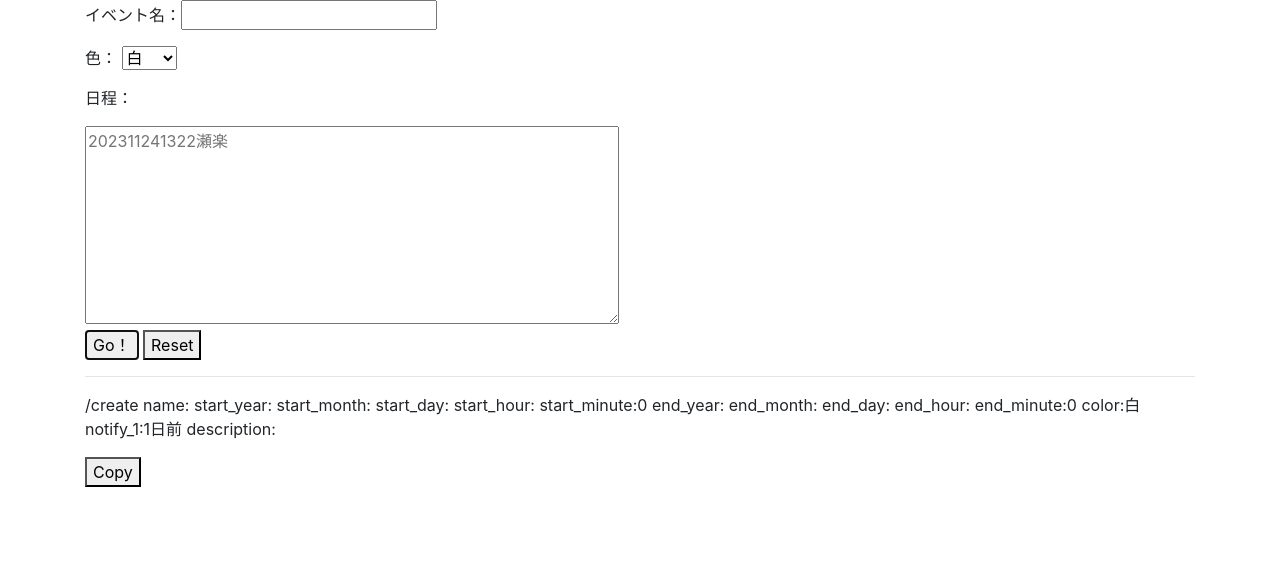
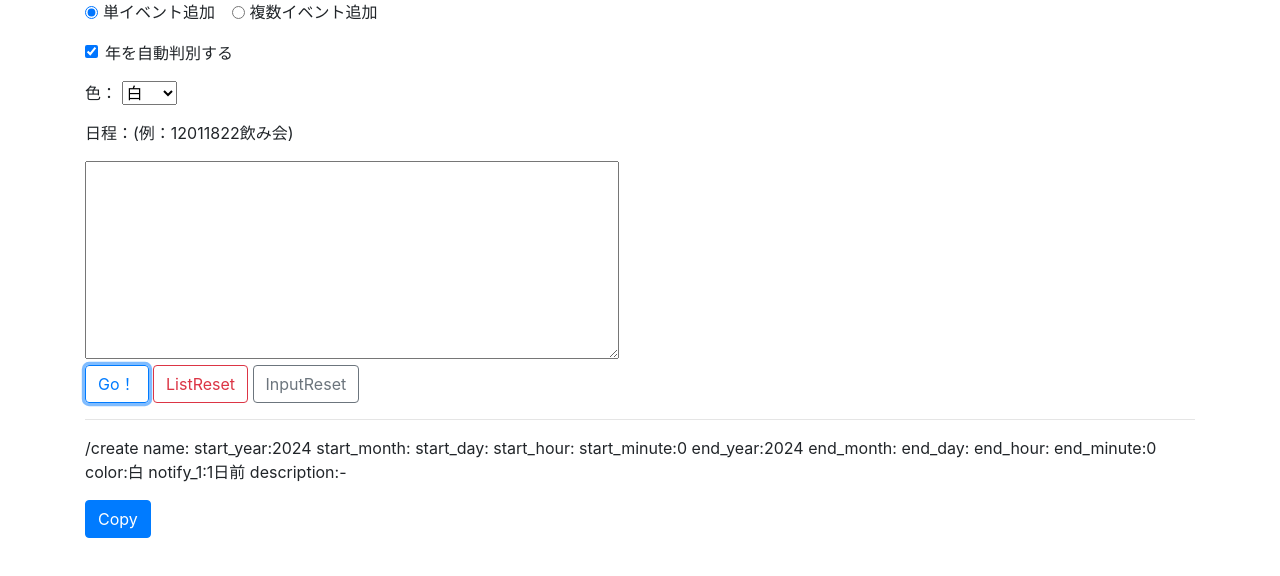
Before and after one commit to yuymn/discalendar_tool, a plain HTML site: page index.html in a window 1280 px wide. Both pictures are taken after a click on the button "Go！". Drawn offline with nearby package versions, Linux system fonts and the light colour scheme.

Commit message:
iroirokairyo

```diff
--- a/index.html
+++ b/index.html
@@ -6,6 +6,7 @@
 		<meta name="viewport" content="width=device-width,initial-scale=1.0">
 		<script src="https://code.jquery.com/jquery-3.7.1.min.js"></script>
 		<script src='js/bootstrap.bundle.js'></script>
+		<script src='js/script.js'></script>
 		<link rel='stylesheet' href='css/bootstrap.css'>
 		<link rel='stylesheet' href='css/style.css'>
 	</head>
@@ -14,7 +15,25 @@
 			<header>
 			</header>
 			<main>
-				<div>
+				<div class="mb-3">
+					<div class="form-check form-check-inline">
+						<input class="form-check-input" type="radio" name="mode" id="mode1" value="1" checked>
+						<label class="form-check-label" for="mode1">単イベント追加</label>
+					  </div>
+					  <div class="form-check form-check-inline">
+						<input class="form-check-input" type="radio" name="mode" id="mode2" value="2">
+						<label class="form-check-label" for="mode2">複数イベント追加</label>
+					  </div>
+				</div>
+				<div class="mb-3">
+					<div class="form-check">
+						<input class="form-check-input" type="checkbox" value="1" id="yearCheck" checked>
+						<label class="form-check-label" for="yearCheck">
+						  年を自動判別する
+						</label>
+					  </div>
+				</div>
+				<div id="eventNameArea">
 					<p>イベント名：<input type="text" name="eventName" id="eventName"></p>
 				</div>
 				<div>
@@ -33,12 +52,13 @@
 					</select>
 					</p>
 				</div>
-				<div><p>日程：</p>
-					<textarea rows="8" cols="50" name="schedule" id="schedule" placeholder="202311241322瀬楽"></textarea>
+				<div><p>日程：<span id="inputExample"></span></p>
+					<textarea rows="8" cols="50" name="schedule" id="schedule" placeholder=""></textarea>
 				</div>
 				<div>
-					<button name="execBtn" id="execBtn">Go！</button>
-					<button name="resetBtn" id="resetBtn">Reset</button>
+					<button class="btn btn-outline-primary" name="execBtn" id="execBtn">Go！</button>
+					<button class="btn btn-outline-danger" name="listResetBtn" id="listResetBtn">ListReset</button>
+					<button class="btn btn-outline-secondary" name="inputResetBtn" id="inputResetBtn">InputReset</button>
 				</div>
 				<hr>
 				<div id="resultArea">
@@ -50,39 +70,4 @@
 		</div>
 
 	</body>
-	<script>
-		$('#execBtn').click(function(){
-			const eventName = $('#eventName').val();
-			const color = $('#color').val();
-			let inputText = $('#schedule').val();
-			let array = textSplit(inputText);
-			for (let i = 0; i < array.length; ++i) {
-  				let year = array[i].substr(0,4);
-				let month = array[i].substr(4,2);
-				let day = array[i].substr(6,2);
-				let start = array[i].substr(8,2);
-				let end = array[i].substr(10,2);
-				let place = array[i].substr(12);
-				let output = '/create' + ' name:' +eventName+ ' start_year:' + year + ' start_month:'+ month +' start_day:' + day + ' start_hour:' + start + ' start_minute:0' + ' end_year:' + year + ' end_month:'+ month +' end_day:' + day + ' end_hour:' + end + ' end_minute:0 color:' + color + ' notify_1:1日前 description:' + place;
-
-				$('#resultArea').append('<p id="result' + i +'">'+ output +'</p><button class="resultBtn" id="resultBtn' + i + '" value="' + i + '" >Copy</button>');
-			}
-
-		});
-
-		function textSplit(value){
-			return value.split("\n");
-		}
-
-		$('#resetBtn').click(function(){
-			$('#resultArea').empty();
-		});
-
-		$(document).on("click",".resultBtn",function(){
-			let number = $(this).val();
-			let command = document.getElementById('result'+number).textContent;
-			navigator.clipboard.writeText(command);
-		});
-
-	</script>
 </html>
--- /dev/null
+++ b/js/script.js
@@ -0,0 +1,149 @@
+//読み込み時処理
+$(function(){
+    modeDispControl();
+    controlExample();
+    $( 'input[name="mode"]:radio' ).change( function() {
+        modeDispControl();
+        controlExample();
+    });
+    $( '#yearCheck' ).change( function() {
+        controlExample();
+    });
+
+    $('#listResetBtn').click(function(){
+        $('#resultArea').empty();
+    });
+
+    $('#inputResetBtn').click(function(){
+        $('#schedule').val('');
+    });
+
+    $('#execBtn').click(function(){
+        const inputEventName = $('#eventName').val();
+        let eventName = '';
+        const color = $('#color').val();
+
+        let inputText = $('#schedule').val();
+        let array = textSplit(inputText);
+
+        let modeCheck = $('#mode1').prop("checked");
+        let yearCheck = $('#yearCheck').prop("checked");
+
+        let year = '';
+        let month = '';
+        let day = '';
+        let start = '';
+        let end = '';
+        let place = '';
+
+        for (let i = 0; i < array.length; ++i) {
+            let dataArray = [];
+            if(yearCheck){
+                //年を自動判別する
+                month = array[i].substr(0,2);
+                year = judgeYear(month);
+                day = array[i].substr(2,2);
+                start = array[i].substr(4,2);
+                end = array[i].substr(6,2);
+            }else{
+                year = array[i].substr(0,4);
+                month = array[i].substr(4,2);
+                day = array[i].substr(6,2);
+                start = array[i].substr(8,2);
+                end = array[i].substr(10,2);
+            }
+
+            //イベント名判定
+            if (modeCheck){
+                //単イベント
+                if(yearCheck){
+                    eventName = array[i].substr(8);
+                }else{
+                    eventName = array[i].substr(12);
+                }
+                place = '-';
+            }else{
+                //複数イベント
+                eventName = inputEventName;
+                if(yearCheck){
+                    place = array[i].substr(8);
+                }else{
+                    place = array[i].substr(12);
+                }
+            }
+
+            dataArray.push(eventName); //eventName0
+            dataArray.push(year); //year1
+            dataArray.push(month); //month2
+            dataArray.push(day); //day3
+            dataArray.push(start); //start4
+            dataArray.push(end); //end5
+            dataArray.push(color); //color6
+            dataArray.push(place); //place7
+            console.log(dataArray);
+            let output = makeCommand(dataArray);
+
+            $('#resultArea').append('<p id="result' + i +'">'+ output +'</p><button class="btn btn-primary resultBtn" id="resultBtn' + i + '" value="' + i + '" >Copy</button>');
+        }
+
+    });
+
+
+
+});
+
+function judgeYear(inputMonth){
+    const now = new Date();
+    const year = now.getFullYear();
+    const month = now.getMonth() + 1;
+    let setYear = '';
+    if (month<= inputMonth){
+        setYear = year;
+    }else{
+        setYear = year + 1;
+    }
+    return setYear;
+}
+
+function modeDispControl(){
+    let modeCheck = $('#mode1').prop("checked")
+    if (modeCheck){
+        $('#eventNameArea').css('display','none');
+    }else{
+        $('#eventNameArea').css('display','inline');
+    }
+}
+
+function controlExample(){
+    let modeCheck = $('#mode1').prop("checked");
+    let yearCheck = $('#yearCheck').prop("checked");
+    if (yearCheck && modeCheck){
+        $('#inputExample').text('(例：12011822飲み会)');
+    }else if(yearCheck){
+        $('#inputExample').text('(例：12011822瀬楽)');
+    }else if(modeCheck){
+        $('#inputExample').text('(例：202312011822飲み会)');
+    }else{
+        $('#inputExample').text('(例：202312011822瀬楽)');
+    }
+}
+
+function makeCommand(array){
+    //eventName0,year1,month2,day3,start4,end5,color6,place7
+    let output = '/create' + ' name:' +array[0]+ ' start_year:' + array[1] + ' start_month:'+ array[2] +' start_day:' + array[3] + ' start_hour:' + array[4] + ' start_minute:0' + ' end_year:' + array[1] + ' end_month:'+ array[2] +' end_day:' + array[3] + ' end_hour:' + array[5] + ' end_minute:0 color:' + array[6] + ' notify_1:1日前 description:' + array[7];
+    //output += ;
+
+    return output;
+}
+
+function textSplit(value){
+    return value.split("\n");
+}
+
+
+
+$(document).on("click",".resultBtn",function(){
+    let number = $(this).val();
+    let command = document.getElementById('result'+number).textContent;
+    navigator.clipboard.writeText(command);
+});
```
